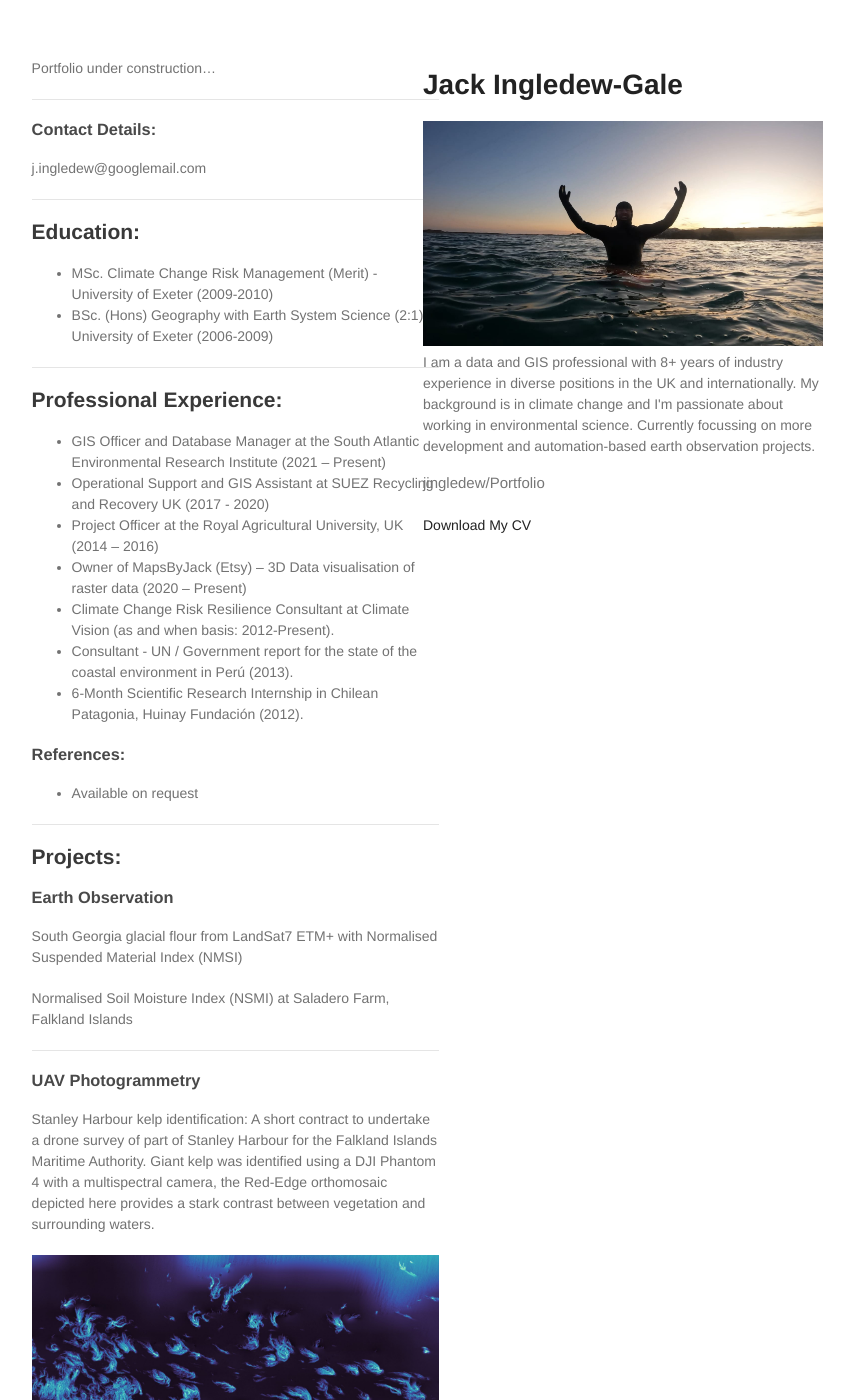
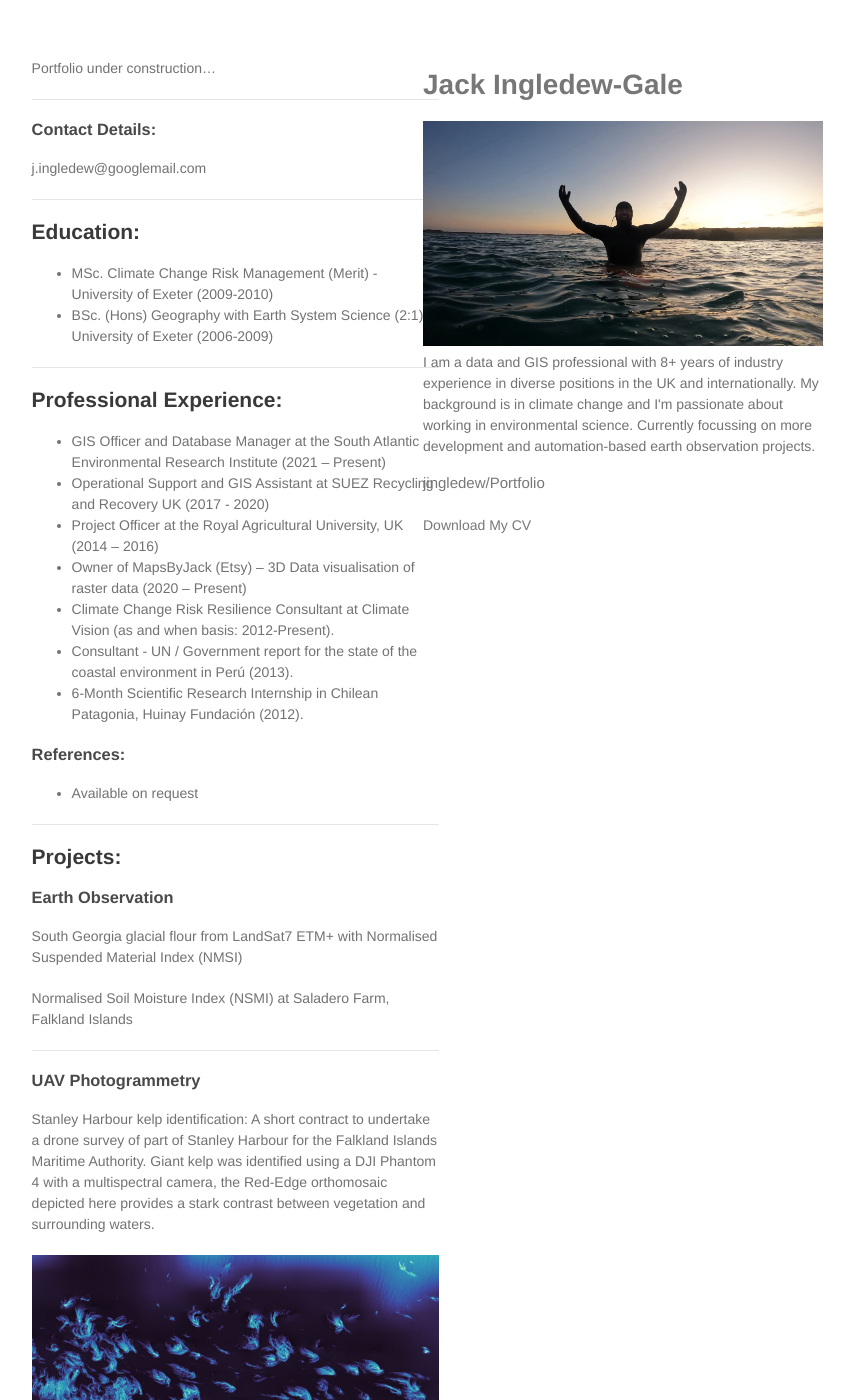
Before and after one commit to jingledew/Portfolio, a Jekyll site: the page built from README.md, in a window 1280 px wide and 1400 px high. Shown: the whole window, without its empty margins (201-1055 px from the left). Built offline with Jekyll 4.4.1, drawn with Linux system fonts in a browser that asks for light colours; our own code applies the rules of GitHub Pages for plain Markdown files.

Commit message:
Update jekyll-theme-minimal.scss

```diff
--- a/_sass/jekyll-theme-minimal.scss
+++ b/_sass/jekyll-theme-minimal.scss
@@ -35,7 +35,7 @@ h3, h4, h5, h6 {
 }
 
 a {
-  color:#222;
+  color:#777;
   text-decoration:none;
 }
 
```
